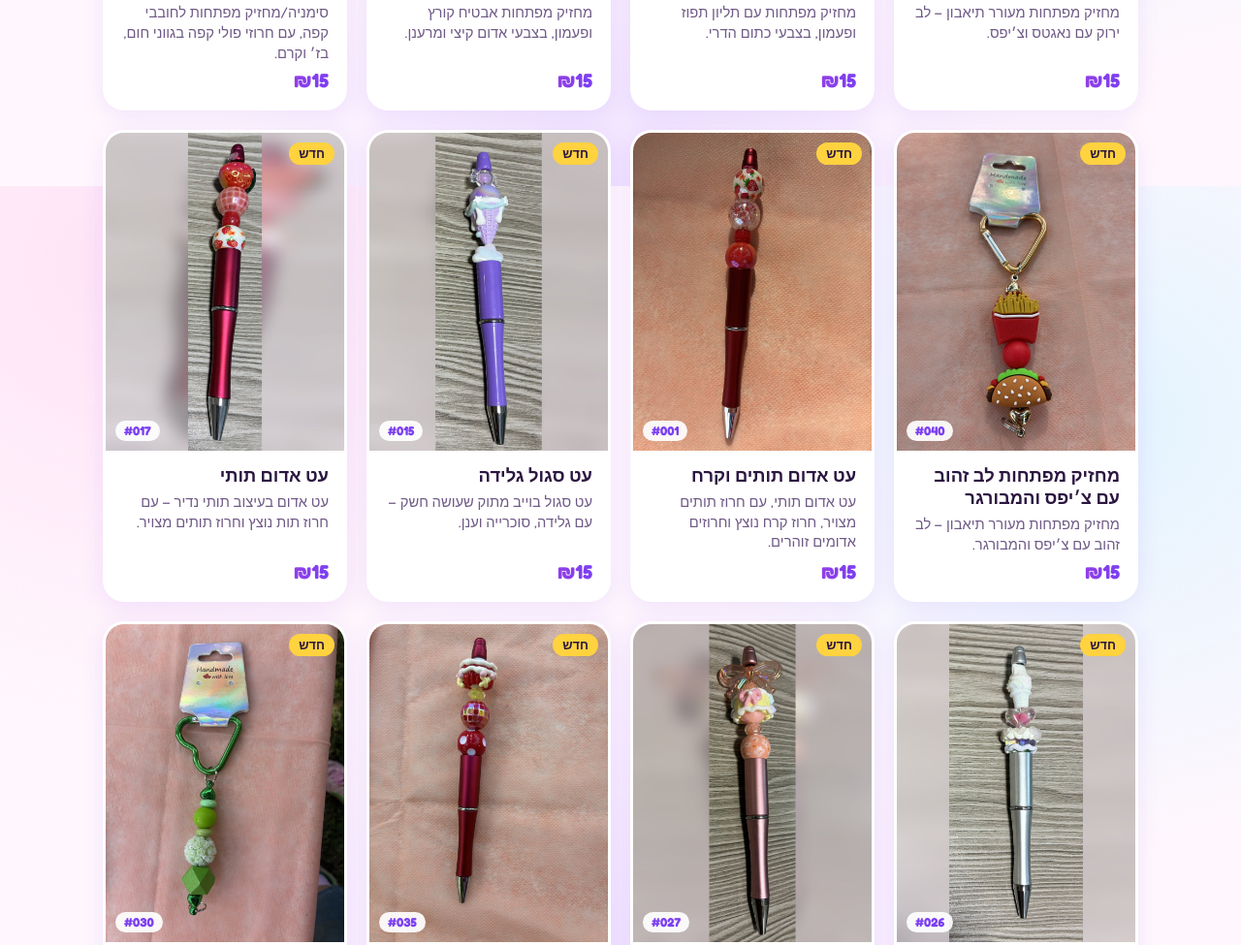
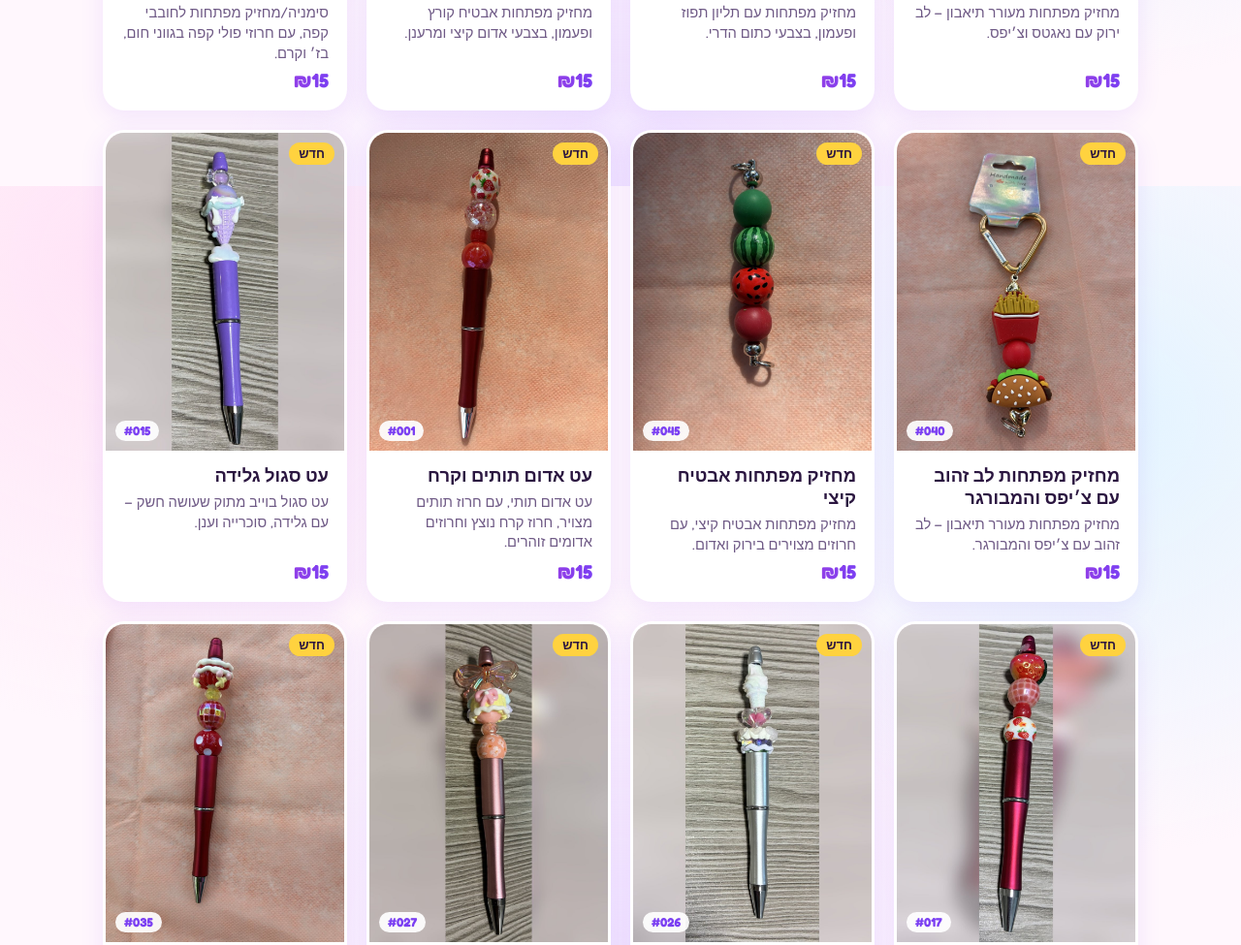
Before and after one commit to MU-ZAZA/MUZAZA, a plain HTML site: page index.html in a window 1280 px wide. Shown: the part 3008-3983 px from the top of the page at 97% size. Drawn offline with Linux system fonts and the light colour scheme.

Commit message:
Add 045 summer watermelon keychain
Co-Authored-By: Claude Opus 5.5 <noreply@anthropic.com>
Claude-Session: https://claude.ai/code/session_01WNpTJego4q6SCh1bvWBmFi

```diff
--- a/index.html
+++ b/index.html
@@ -172,6 +172,7 @@ const PRODUCTS = [
   {id:146, code:"042", theme:"other", name:"מחזיק מפתחות אלגנטי לב ברונזה", cat:"מחזיקי מפתחות", price:15, desc:"מחזיק מפתחות אלגנטי עם לב ברונזה, חרוז מנומר, וחרוזים בשחור, שמנת ושיש.", details:["פריט יחיד – יש רק אחד!"], image:"img/042.jpg", badge:"חדש"},
   {id:147, code:"043", theme:"other", name:"עט זהב מיקי מאוס כתום", cat:"עטים", price:15, desc:"עט זהב מיקי מאוס עם פונפון כתום פרוותי, חרוז סמיילי וחרוזים בגווני כתום.", details:["דיו שחור","פריט יחיד – יש רק אחד!"], image:"img/043.jpg", badge:"חדש"},
   {id:148, code:"044", theme:"other", name:"עט רוז חלומי", cat:"עטים", price:15, desc:"עט רוז חלומי, עם פפיונים שקופים נוצצים, חרוז פנינה וכוכב ורוד זוהר.", details:["דיו שחור","פריט יחיד – יש רק אחד!"], image:"img/044.jpg", badge:"חדש"},
+  {id:149, code:"045", theme:"food", name:"מחזיק מפתחות אבטיח קיצי", cat:"מחזיקי מפתחות", price:15, desc:"מחזיק מפתחות אבטיח קיצי, עם חרוזים מצוירים בירוק ואדום.", details:["פריט יחיד – יש רק אחד!"], image:"img/045.jpg", badge:"חדש"},
   // סטים: parts = המוצרים שבסט. אם אחד מהם נמכר – הסט מסומן כנמכר אוטומטית
   {id:201, code:"008+009", theme:"capybara", parts:["008","009"], name:"סט קפיברה תכלת – מסרק + מראה", cat:"סטים", price:25, desc:"מסרק ומראת לב תואמים בתכלת, עם קפיברה מתוקה.", details:["2 פריטים: מסרק #008 + מראה #009","במקום ₪30 – חוסכים ₪5"], image:"img/set-008-009.jpg", badge:"סט"},
   {id:202, code:"012+013", theme:"capybara", parts:["012","013"], name:"סט קפיברה ורוד עם פרח – מסרק + מראה", cat:"סטים", price:25, desc:"מסרק ומראת לב תואמים בוורוד, עם קפיברה ופרח בצבעים עליזים.", details:["2 פריטים: מסרק #012 + מראה #013","במקום ₪30 – חוסכים ₪5"], image:"img/set-012-013.jpg", badge:"סט"},
```
Also changed, not shown: img/045.jpg (added).
